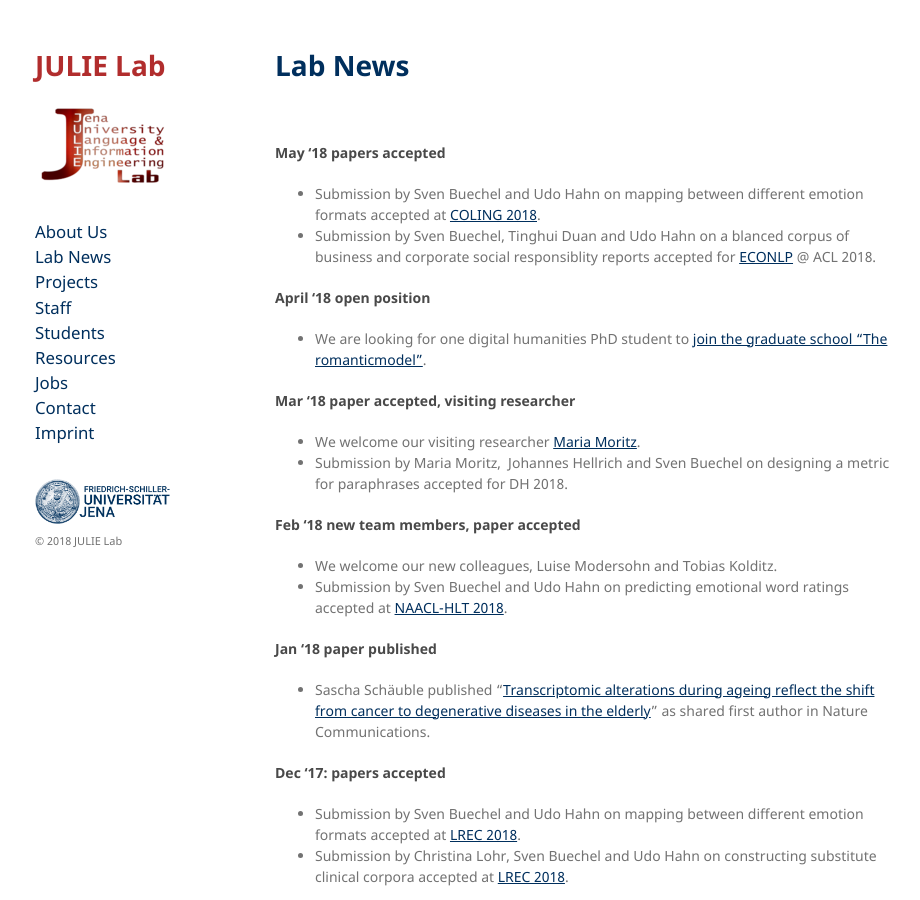
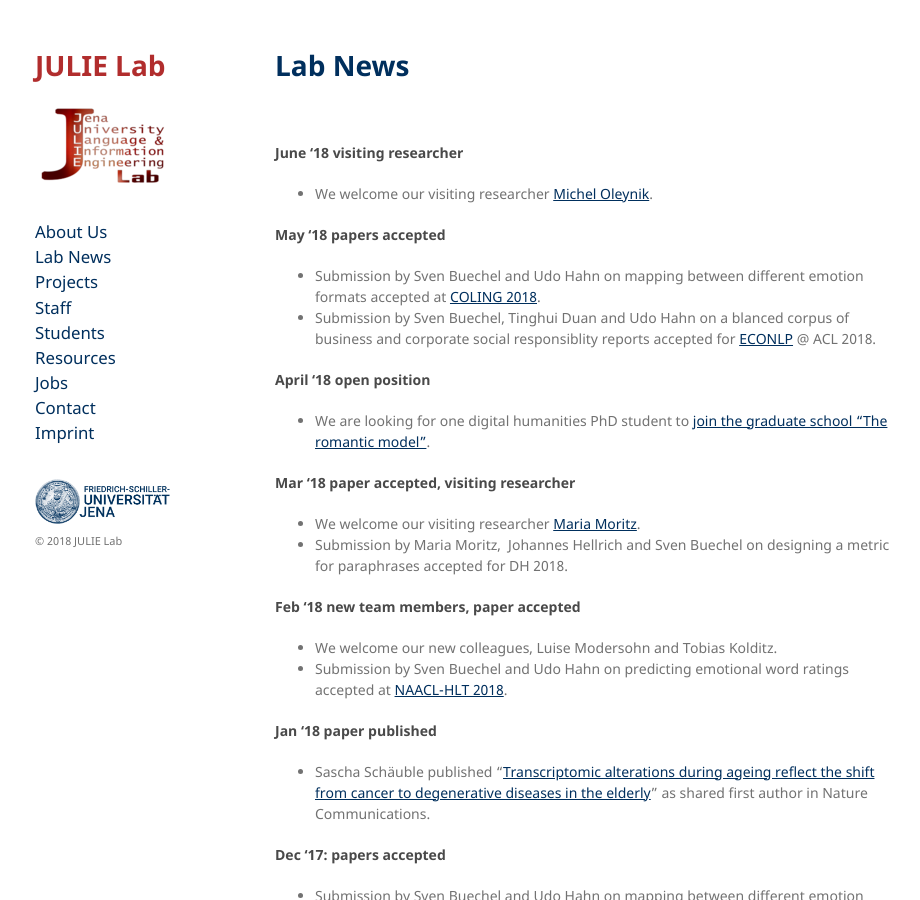
Before and after one commit to JULIELab/JULIELab.github.io, a Jekyll site: the page built from news.md, in a window 1280 px wide and 900 px high. Shown: the whole window, without its empty margins (175-1095 px from the left). Built offline with Jekyll 4.4.1, drawn with Linux system fonts in a browser that asks for light colours; our own code applies the rules of GitHub Pages for plain Markdown files.

Commit message:
Update news.md

```diff
--- a/news.md
+++ b/news.md
@@ -3,13 +3,17 @@ layout: default
 ---
 # Lab News
 <br/>
+
+#### June '18 visiting researcher
+* We welcome our visiting researcher [Michel Oleynik](https://scholar.google.com/citations?user=2h4EEtIAAAAJ&hl=en).
+
 #### May '18 papers accepted
 * Submission by Sven Buechel and Udo Hahn on mapping between different emotion formats accepted at [COLING 2018](http://coling2018.org/).
 * Submission by Sven Buechel, Tinghui Duan and Udo Hahn on a blanced corpus of business and corporate social responsiblity reports accepted for [ECONLP](http://julielab.de/econlp2018.html) @ ACL 2018.
 
 #### April '18 open position
 
-* We are looking for one digital humanities PhD student to [join the graduate school "The romanticmodel"](http://www.julielab.de/coling_multimedia/de/downloads/Stellenausschreibung_Computerlinguistik_2018_04_15_UH_pdf.pdf).
+* We are looking for one digital humanities PhD student to [join the graduate school "The romantic model"](http://www.julielab.de/coling_multimedia/de/downloads/Stellenausschreibung_Computerlinguistik_2018_04_15_UH_pdf.pdf).
 
 #### Mar '18 paper accepted, visiting researcher
 
```
